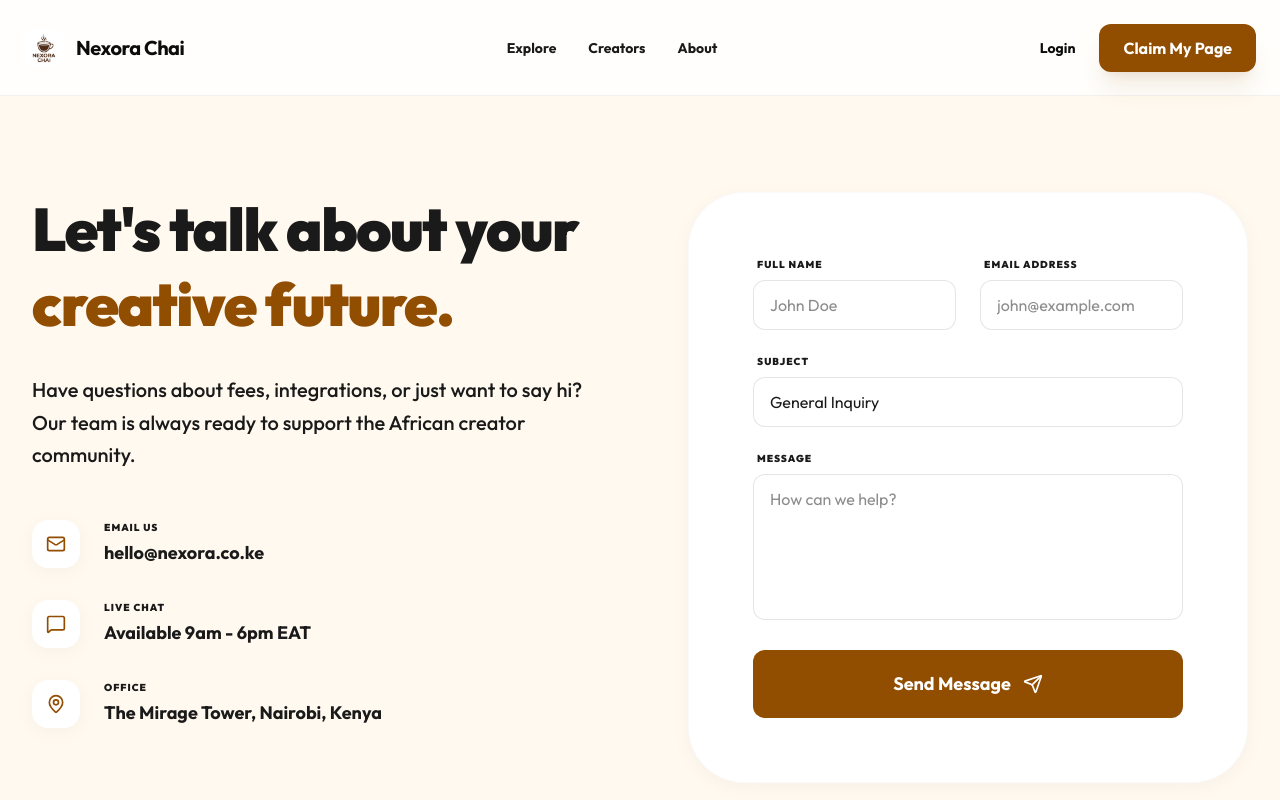
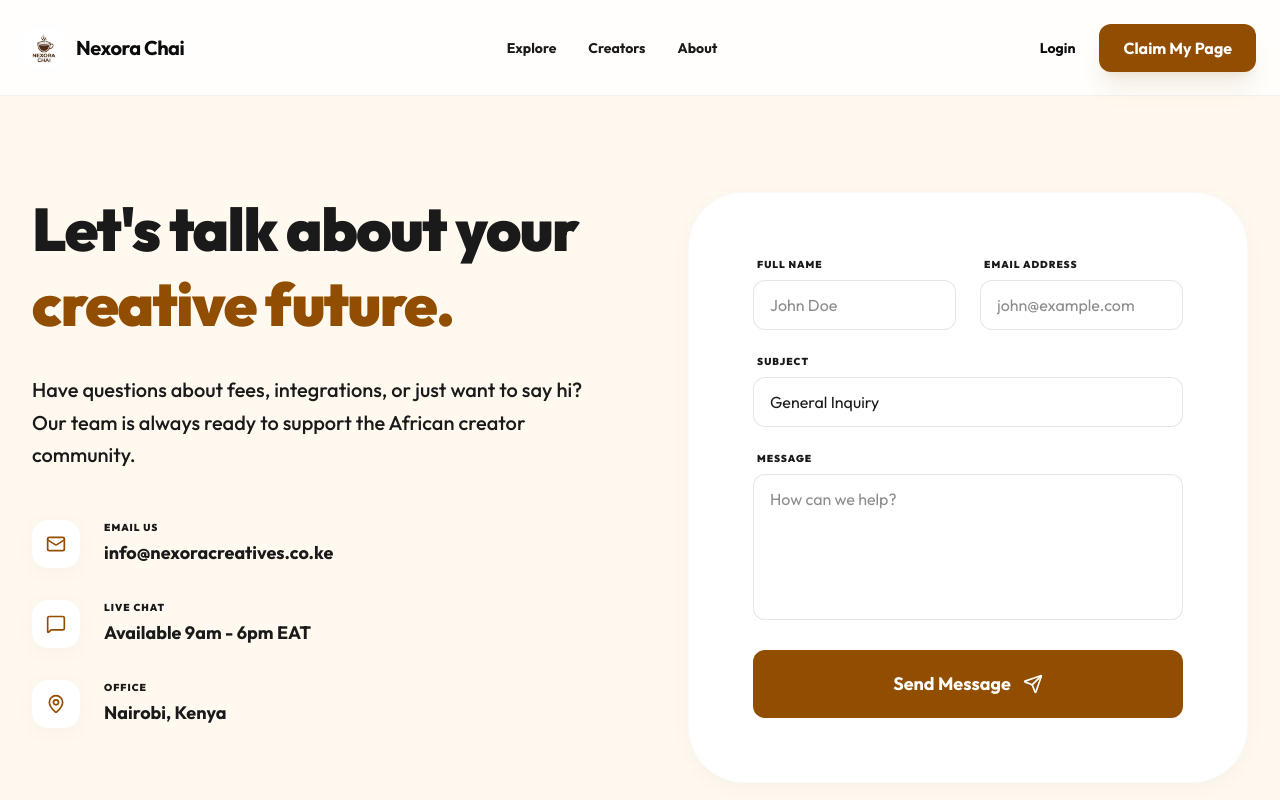
Before and after one commit to Iconia7/NexoraChai, a Next.js app: page /contact in a window 1280 px wide. Shown: the top 800 px of the page. Built offline with nearby package versions, Linux system fonts and the light colour scheme.

Commit message:
feat: implement contact page with form submission and add site-wide public footer component

```diff
--- a/src/app/contact/page.tsx
+++ b/src/app/contact/page.tsx
@@ -41,9 +41,9 @@ export default function ContactPage() {
 
                         <div className="space-y-8">
                             {[
-                        { icon: Mail, label: 'Email Us', value: 'hello@nexora.co.ke' },
+                                { icon: Mail, label: 'Email Us', value: 'info@nexoracreatives.co.ke' },
                                 { icon: MessageSquare, label: 'Live Chat', value: 'Available 9am - 6pm EAT' },
-                        { icon: MapPin, label: 'Office', value: 'The Mirage Tower, Nairobi, Kenya' },
+                                { icon: MapPin, label: 'Office', value: 'Nairobi, Kenya' },
                             ].map((item, i) => (
                                 <div key={i} className="flex gap-6 items-start">
                                     <div className="w-12 h-12 bg-white rounded-2xl card-shadow flex items-center justify-center text-brand-primary shrink-0">
--- a/src/components/PublicFooter.tsx
+++ b/src/components/PublicFooter.tsx
@@ -23,7 +23,7 @@ export default function PublicFooter() {
                 <div>
                     <h4 className="font-black uppercase tracking-widest text-[10px] text-brand-muted mb-6">Product</h4>
                     <ul className="space-y-4 text-sm font-bold">
-                        <li><Link href="/#explore" className="hover:text-brand-primary transition-colors">Explore</Link></li>
+                        <li><Link href="/explore" className="hover:text-brand-primary transition-colors">Explore</Link></li>
                         <li><Link href="/pricing" className="hover:text-brand-primary transition-colors">Pricing</Link></li>
                         <li><Link href="/about" className="hover:text-brand-primary transition-colors">About</Link></li>
                     </ul>
```
Lines whose indentation alone changed are shown as unchanged.
